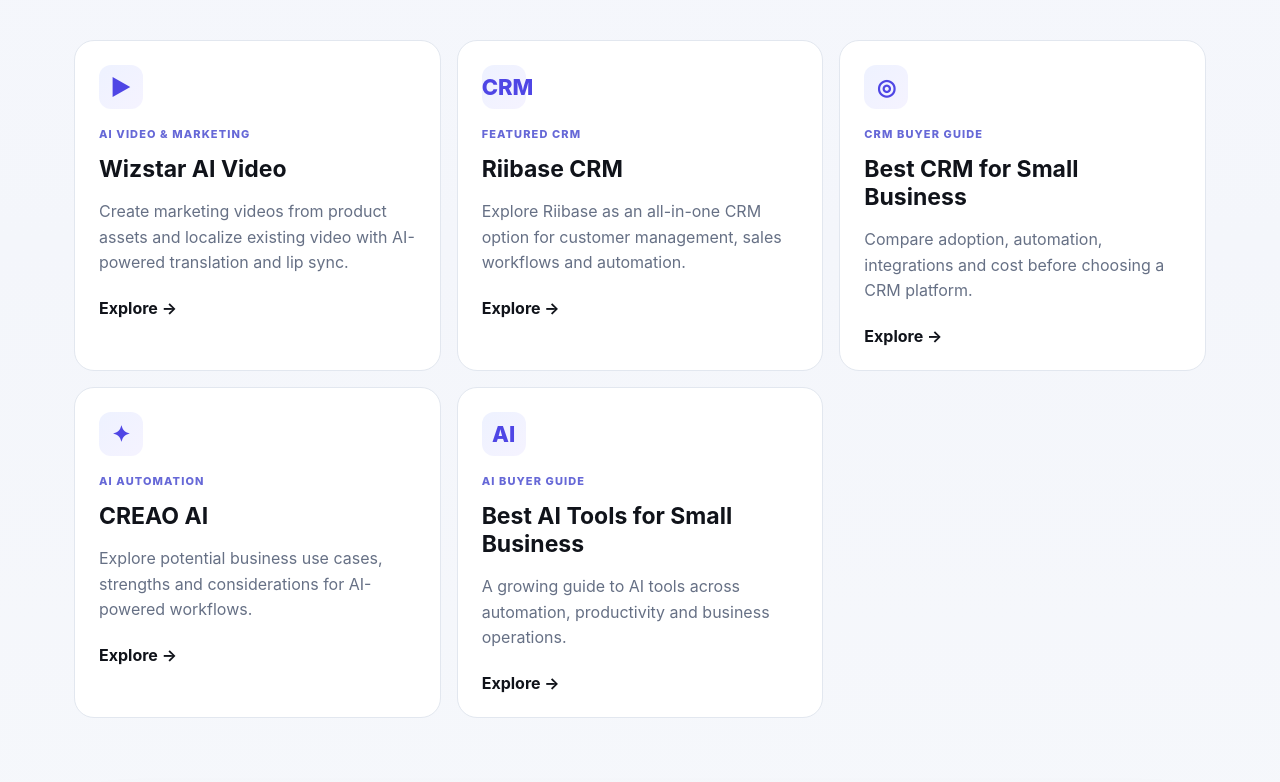
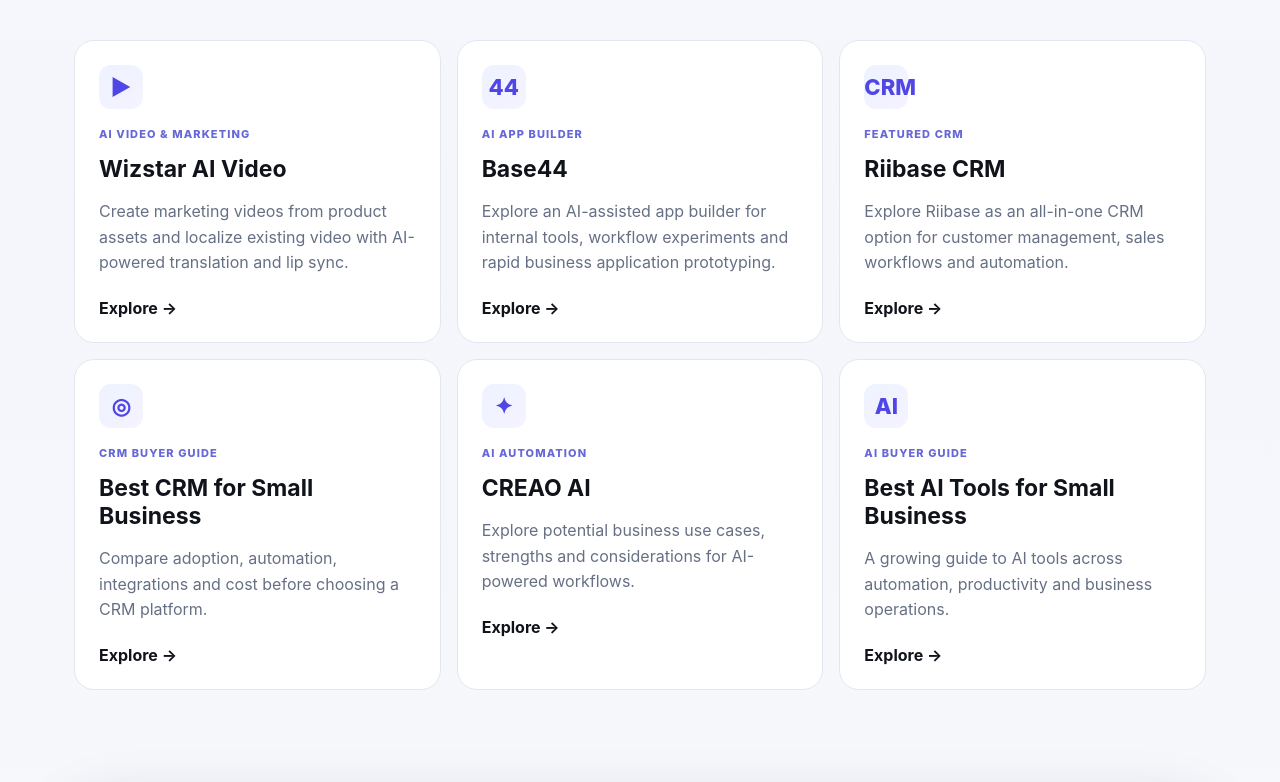
Before and after one commit to luizferdazzi-commits/business-calculator-hub, a Next.js app: page /ai-tools in a window 1280 px wide. Shown: the part 1052-1834 px from the top of the page. Built offline with nearby package versions, Linux system fonts and the light colour scheme.

Commit message:
Feature Base44 in AI Tools

```diff
--- a/app/ai-tools/page.tsx
+++ b/app/ai-tools/page.tsx
@@ -5,6 +5,7 @@
 
 const software=[
 {href:'/ai-tools/wizstar',tag:'AI VIDEO & MARKETING',icon:'▶',title:'Wizstar AI Video',text:'Create marketing videos from product assets and localize existing video with AI-powered translation and lip sync.'},
+{href:'/ai-tools/base44',tag:'AI APP BUILDER',icon:'44',title:'Base44',text:'Explore an AI-assisted app builder for internal tools, workflow experiments and rapid business application prototyping.'},
 {href:'/ai-tools/riibase',tag:'FEATURED CRM',icon:'CRM',title:'Riibase CRM',text:'Explore Riibase as an all-in-one CRM option for customer management, sales workflows and automation.'},
 {href:'/ai-tools/best-crm-for-small-business',tag:'CRM BUYER GUIDE',icon:'◎',title:'Best CRM for Small Business',text:'Compare adoption, automation, integrations and cost before choosing a CRM platform.'},
 {href:'/ai-tools/creao',tag:'AI AUTOMATION',icon:'✦',title:'CREAO AI',text:'Explore potential business use cases, strengths and considerations for AI-powered workflows.'},
```
